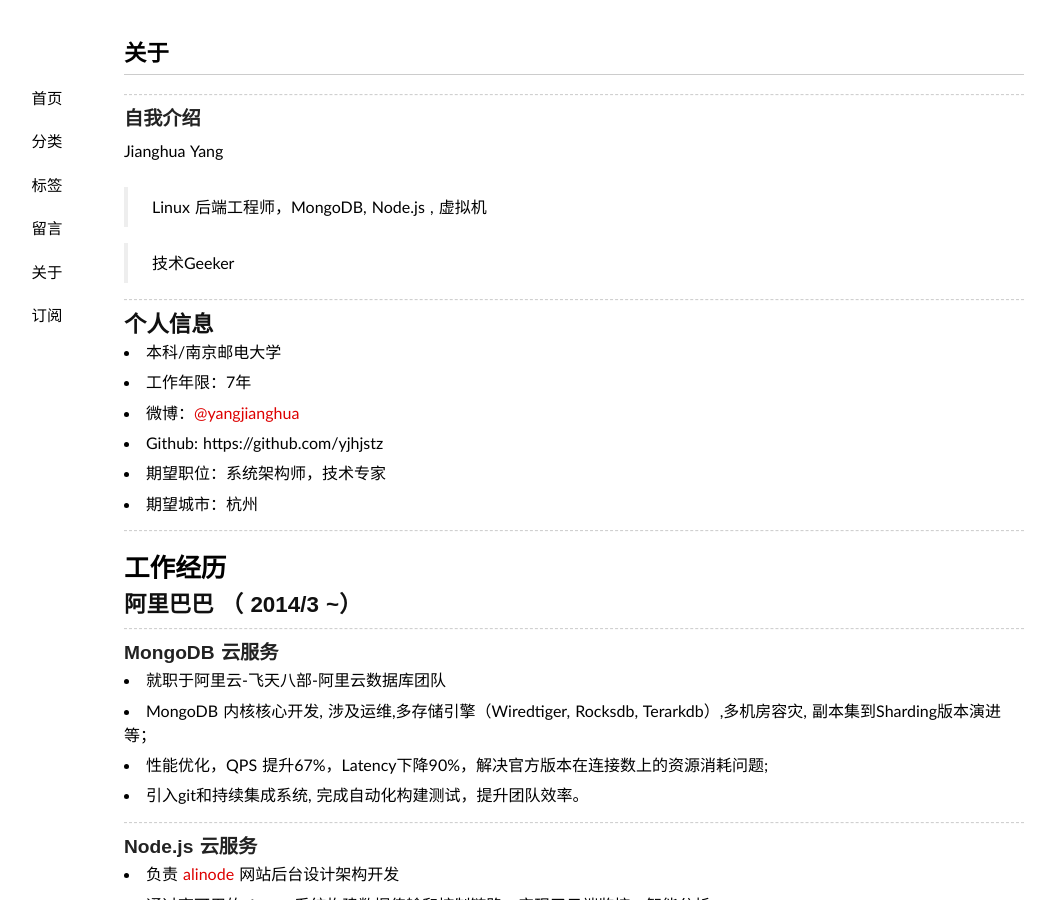
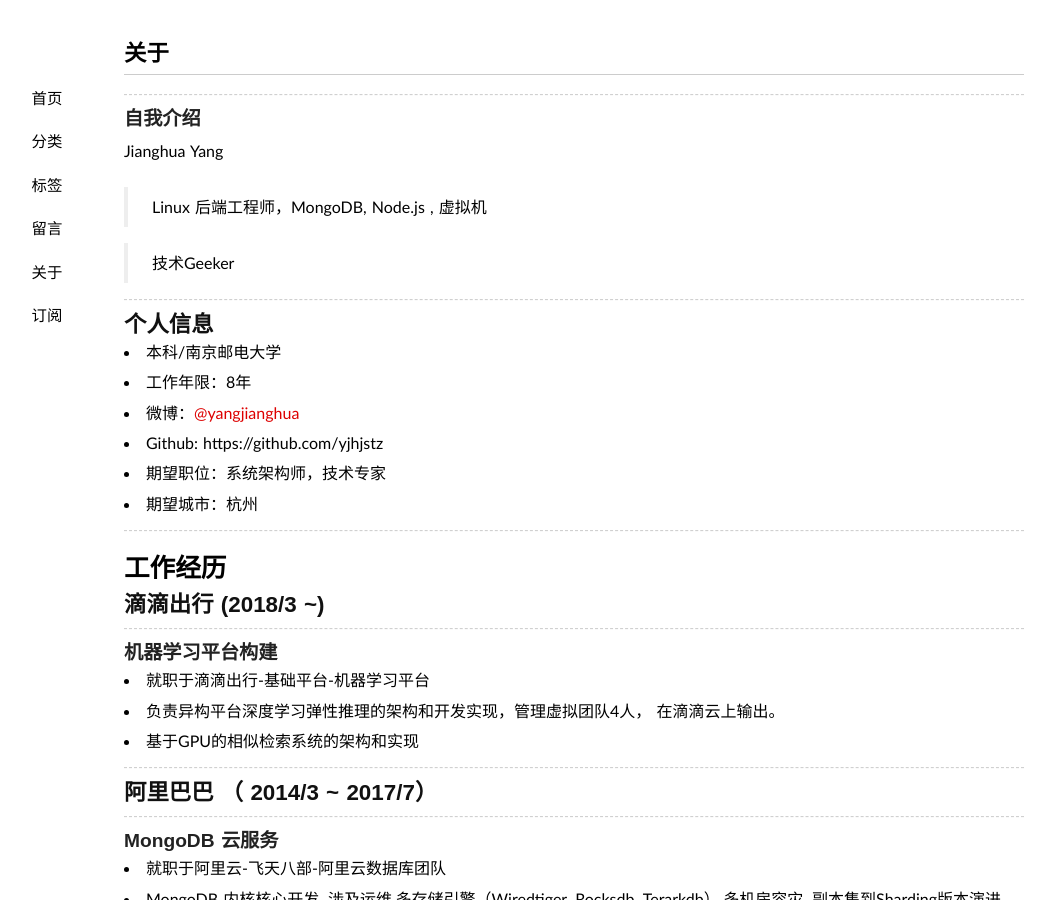
Before and after one commit to yjhjstz/yjhjstz.github.io, a Jekyll site: the page built from about/index.md, in a window 1280 px wide and 900 px high. Shown: the whole window, without its empty margins (66-1121 px from the left). Built offline with Jekyll 4.4.1, drawn with Linux system fonts in a browser that asks for light colours; some web fonts are replaced.

Commit message:
update resum

```diff
--- a/about/index.md
+++ b/about/index.md
@@ -21,7 +21,7 @@
 ## 个人信息
 
  - 本科/南京邮电大学
- - 工作年限：7年
+ - 工作年限：8年
  - 微博：[@yangjianghua](http://weibo.com/yangjianghua)
  - Github: https://github.com/yjhjstz
  - 期望职位：系统架构师，技术专家
@@ -31,9 +31,16 @@
 
 
 # 工作经历
+## 滴滴出行 (2018/3 ~)
+---
+### 机器学习平台构建
+- 就职于滴滴出行-基础平台-机器学习平台
+- 负责异构平台深度学习弹性推理的架构和开发实现，管理虚拟团队4人， 在滴滴云上输出。
+- 基于GPU的相似检索系统的架构和实现
 
+---
 
-## 阿里巴巴 （ 2014/3 ~）
+## 阿里巴巴 （ 2014/3 ~ 2017/7）
 
 ---
 
```
